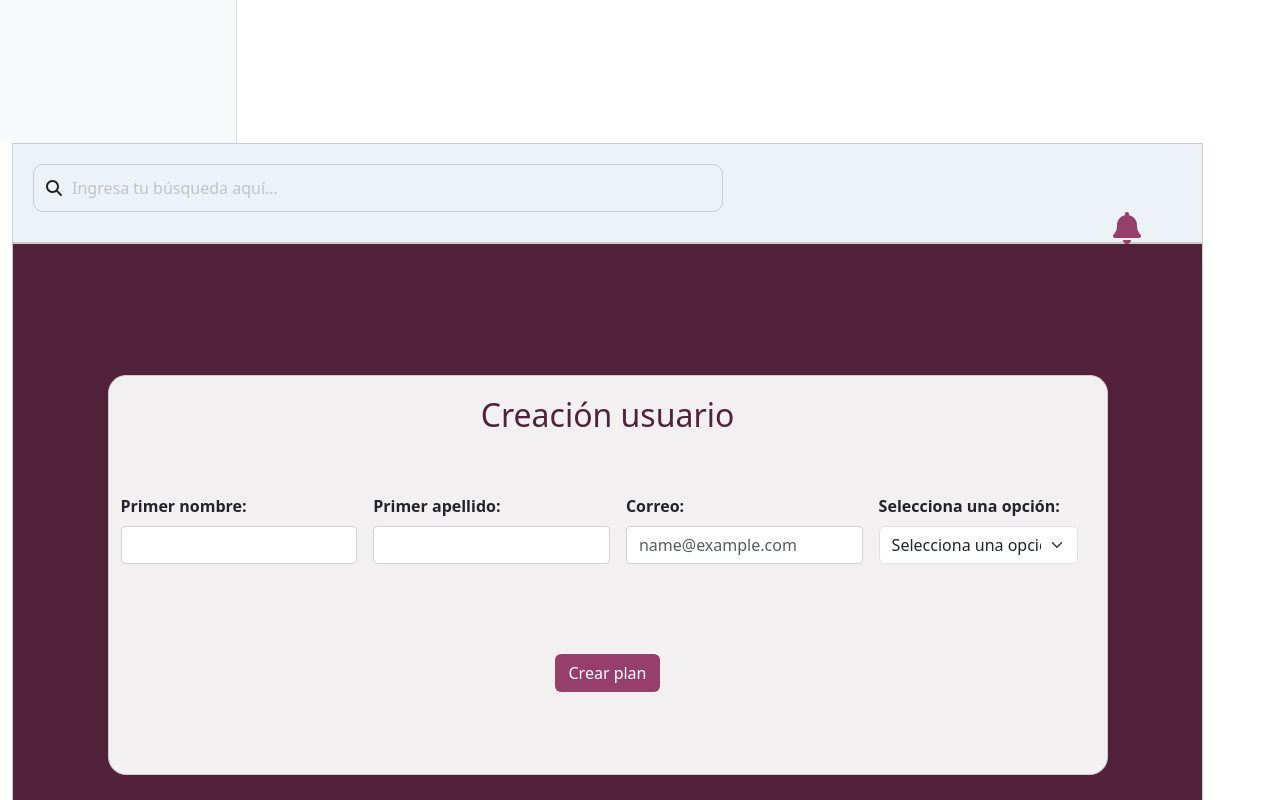
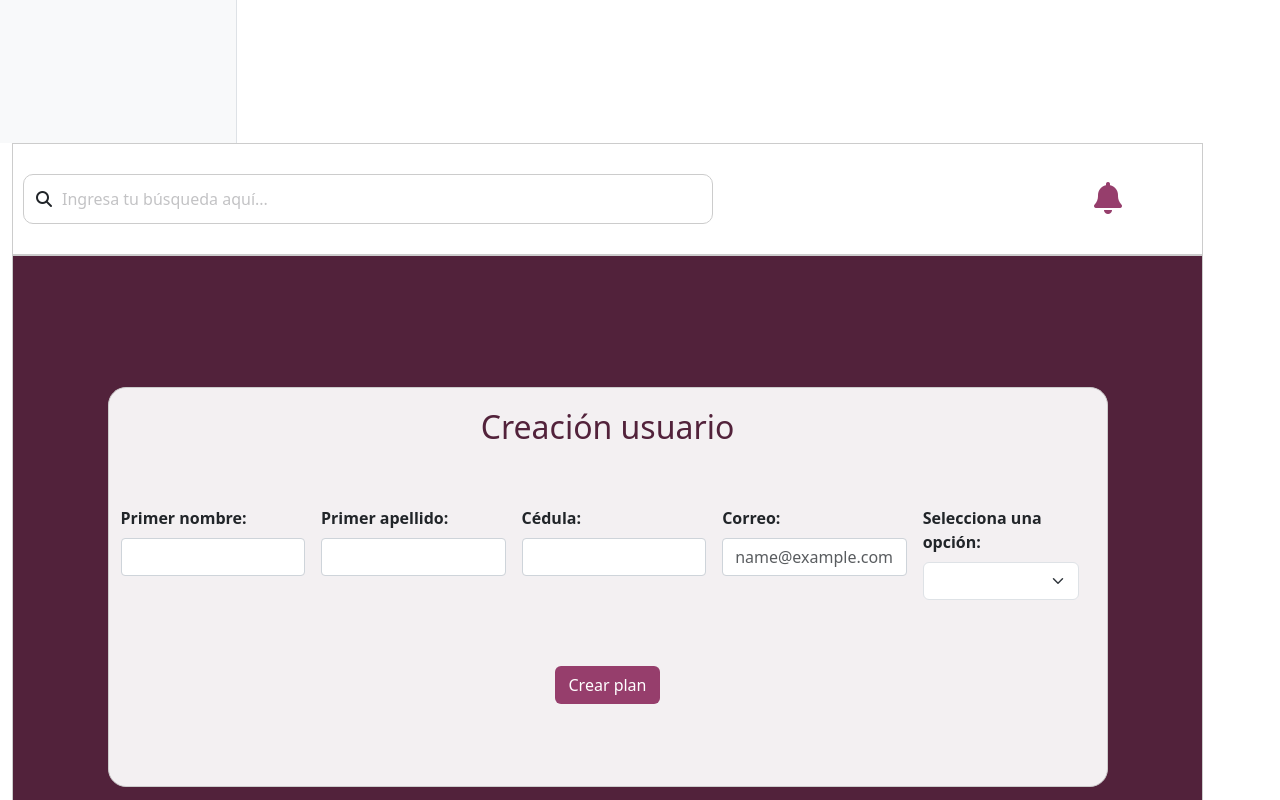
Before and after one commit to Wilermo/CanelaPlatformFrontMine, an Angular app: page /canela/usuarios in a window 1280 px wide. Shown: the part 621-1421 px from the top of the page. Built offline with nearby package versions, Linux system fonts and the light colour scheme.

Commit message:
Ajustes finales

```diff
--- a/src/app/components/usuarios/usuarios.component.html
+++ b/src/app/components/usuarios/usuarios.component.html
@@ -46,13 +46,22 @@
           </div>
 
             <div class="col-10">
-                <div class="col-3" style="width: 1191.005px;height: 100px;border: 1px solid #ccc;  align-items: center;">
-                    <div class="container-fluid " style="width: 690px; height: 48px; border: 1px solid #ccc;border-radius: 10px; margin-left: 20px;display: flex; align-items: center; ">
-                        <i class="fa-solid fa-magnifying-glass" style="margin-right: 10px;"></i>
-                        <span style="color: rgb(195, 195, 197);">Ingresa tu búsqueda aquí...</span>
+                <div class="col-12" style="width: 1191.005px; border: 1px solid #ccc; display: flex; flex-direction: row;">
+
+                    <!-- Contenedor del otro contenido -->
+                    <div class="container-fluid" style="width: 2000px;height: 50px; max-width: 690px; border: 1px solid #ccc; border-radius: 10px;margin-left:10px; margin-right: 10px; margin-top:30px ">
+                        <div style="display: flex; align-items: center; height: 48px;">
+                            <i class="fa-solid fa-magnifying-glass" style="margin-right: 10px;"></i>
+                            <span style="color: rgb(195, 195, 197);">Ingresa tu búsqueda aquí...</span>
+                        </div>
                     </div>
-                    <div style="margin-left: 1100px; margin-right: 20px;">
-                        <i class="fa-solid fa-bell" style="color: #963e6c; font-size: 2em; "></i>
+
+                    <div class="container-fluid" style="width: 100px;border-radius: 10px; margin-right: 20px; ">
+                        <div style="display: flex; align-items: center; height: 110px;">
+                            <div style="margin-left: auto; margin-right: 20px;">
+                                <i class="fa-solid fa-bell" style="color: #963e6c; font-size: 2em;"></i>
+                            </div>
+                        </div>
                     </div>
                 </div>
 
@@ -64,19 +73,25 @@
                             <div class="container-informacion">
                                 <div class="mb-3">
                                     <label for="exampleFormControlInput1" class="form-label">Primer nombre:</label><br>
-                                    <input type="email" class="form-control" id="entradaprimerNombre"><br>
+                                    <input type="email" class="form-control" id="entradaprimerNombre" [(ngModel)]="nuevoUsuarioAuth.firstName" name="nombre" required><br>
                                 </div>
                                 <div class="mb-3">
                                     <label for="exampleFormControlTextarea1" class="form-label">Primer apellido:</label><br>
-                                    <input type="email" class="form-control" id="entradaprimerApellido"><br>
+                                    <input type="email" class="form-control" id="entradaprimerApellido" [(ngModel)]="nuevoUsuarioAuth.lastName"
+                                    name="apellido" required><br>
+                                </div>
+                                <div class="mb-3">
+                                    <label for="exampleFormControlTextarea1" class="form-label">Cédula:</label><br>
+                                    <input type="email" class="form-control" id="entradacedula"><br>
                                 </div>
                                 <div class="mb-3">
                                     <label for="exampleFormControlTextarea1" class="form-label">Correo:</label><br>
-                                    <input type="email" class="form-control" id="entradacorreo" placeholder="name@example.com" ><br>
+                                    <input type="email" class="form-control" id="entradacorreo"[(ngModel)]="nuevoUsuarioAuth.email"
+                                    name="correo" required placeholder="name@example.com" ><br>
                                 </div>
                                 <div class="mb-3">
                                     <label for="exampleFormControlSelect1" class="form-label">Selecciona una opción:</label>
-                                    <select class="form-select" id="exampleFormControlSelect1">
+                                    <select class="form-select" id="entradarol" [(ngModel)]="nuevoUsuarioAuth.role" name="rol">
                                         <option selected disabled>Selecciona una opción</option>
                                         <option value="Marketing">Marketing</option>
                                         <option value="Soporte">Soporte</option>
--- a/src/app/components/usuarios/usuarios.component.ts
+++ b/src/app/components/usuarios/usuarios.component.ts
@@ -4,6 +4,8 @@ import { ActivatedRoute, Router } from '@angular/router';
 
 import { UsuarioPermisoDto } from 'src/app/model/usuario-permiso-dto';
 import { UsuarioRegistroDto } from 'src/app/model/usuario-registro-dto';
+import { User } from 'src/app/shared/model/auth/user';
+import { UserService } from '../../shared/model/user.service';
 @Component({
   selector: 'app-usuarios',
   templateUrl: './usuarios.component.html',
@@ -12,10 +14,12 @@ import { UsuarioRegistroDto } from 'src/app/model/usuario-registro-dto';
 export class UsuariosComponent {
   constructor(
     private registroUsuarioService: RegistroUsuarioService,
-    private router: Router
+    private router: Router,
+    private userService: UserService
   ) {}
 
   nuevoUsuario: UsuarioRegistroDto | undefined;
+  nuevoUsuarioAuth: User = new User();
 
   guardar() {
     let primerNombre = (<HTMLInputElement>(
@@ -24,8 +28,14 @@ export class UsuariosComponent {
     let primerApellido = (<HTMLInputElement>(
       document.getElementById('entradaprimerApellido')
     )).value;
+    let cedula = parseInt(
+      (<HTMLInputElement>document.getElementById('entradacedula')).value
+    );
+
     let correo = (<HTMLInputElement>document.getElementById('entradacorreo'))
       .value;
+
+    let rol = (<HTMLInputElement>document.getElementById('entradarol')).value;
 
     if (
       primerNombre != undefined &&
@@ -33,12 +43,17 @@ export class UsuariosComponent {
       primerApellido != undefined &&
       primerApellido != '' &&
       correo != undefined &&
-      correo != ''
+      correo != '' &&
+      cedula != undefined &&
+      rol != '' &&
+      rol != undefined
     ) {
       this.nuevoUsuario = new UsuarioRegistroDto(
         primerNombre,
         primerApellido,
-        correo
+        cedula,
+        correo,
+        rol
       );
       this.registroUsuarioService
         .guardarUsuario(this.nuevoUsuario)
@@ -46,4 +61,25 @@ export class UsuariosComponent {
     } else {
     }
   }
+
+  enviarDatos(): void {
+    const token = localStorage.getItem('token');
+    if (token) {
+      console.log('Datos que se envían:', this.nuevoUsuarioAuth);
+      this.userService
+        .createUser(this.nuevoUsuarioAuth, this.nuevoUsuarioAuth.role, token)
+        .subscribe({
+          next: (data) => {
+            console.log('Respuesta recibida:', data);
+            this.router.navigate(['/users']);
+          },
+          error: (err) => {
+            console.error('Error al enviar datos:', err);
+          },
+        });
+    } else {
+      console.error('No se encontró el token de autenticación');
+      this.router.navigate(['/login']);
+    }
+  }
 }
--- a/src/app/model/usuario-permiso-dto.ts
+++ b/src/app/model/usuario-permiso-dto.ts
@@ -1,7 +1,7 @@
 export class UsuarioPermisoDto {
   constructor(
-    public FirstName: string,
-    public LastName: string,
+    public firstname: string,
+    public surname: string,
     public id: number
   ) {}
 }
--- a/src/app/model/usuario-registro-dto.ts
+++ b/src/app/model/usuario-registro-dto.ts
@@ -4,6 +4,6 @@ export class UsuarioRegistroDto {
     public surname: string,
     public cedula: number,
     public email: string,
-    public rol: string[]
+    public rol: string
   ) {}
 }
--- a/src/app/service/permisos-usuario.service.ts
+++ b/src/app/service/permisos-usuario.service.ts
@@ -16,6 +16,8 @@ export class PermisosUsuarioService {
   constructor(private http: HttpClient) {}
 
   findAllUsers(): Observable<UsuarioPermisoDto[]> {
-    return this.http.get<UsuarioPermisoDto[]>(`URL_DEL_BACKEND/usuario/list`);
+    return this.http.get<UsuarioPermisoDto[]>(
+      'http://localhost:8080/canelaUser/getUsers'
+    );
   }
 }
--- a/src/app/shared/model/auth/user.ts
+++ b/src/app/shared/model/auth/user.ts
@@ -1,9 +1,37 @@
-export interface User {
-    id?: string | null;
-    firstName: string;
-    lastName: string;
-    email:string;
-    username: string;
-    password: string;
-    role: string;
+export class User {
+  public id?: string | null = null;
+  public firstName: string = '';
+  public lastName: string = '';
+  public email: string = '';
+  public username: string = '';
+  public password: string = '';
+  public role: string = '';
+
+  constructor();
+  constructor(
+    firstName: string,
+    lastName: string,
+    email: string,
+    role: string,
+    id?: string,
+    username?: string,
+    password?: string
+  );
+  constructor(
+    firstName?: string,
+    lastName?: string,
+    email?: string,
+    role?: string,
+    id?: string,
+    username?: string,
+    password?: string
+  ) {
+    if (firstName) this.firstName = firstName;
+    if (lastName) this.lastName = lastName;
+    if (email) this.email = email;
+    if (role) this.role = role;
+    if (id) this.id = id;
+    if (username) this.username = username;
+    if (password) this.password = password;
   }
+}
--- /dev/null
+++ b/src/app/shared/model/user.service.ts
@@ -0,0 +1,25 @@
+import { Injectable } from '@angular/core';
+import { HttpClient, HttpHeaders } from '@angular/common/http';
+import { Observable } from 'rxjs';
+import { environment } from '../../../environments/environment';
+import { User } from './auth/user'; // Asegúrate de que la ruta de importación es correcta
+
+@Injectable({
+  providedIn: 'root',
+})
+export class UserService {
+  constructor(private http: HttpClient) {}
+
+  // Método para crear un usuario con un token Bearer
+  createUser(user: User, role: string, token: string): Observable<User> {
+    const url = `${environment.authURL}/${role}`;
+
+    // Crear los headers necesarios para la autorización
+    const headers = new HttpHeaders({
+      'Content-Type': 'application/json',
+      Authorization: `Bearer ${token}`,
+    });
+
+    return this.http.post<User>(url, user, { headers });
+  }
+}
```
Also changed, not shown: src/app/components/gestion-planes/gestion-planes.component.html (+13 -6 lines), src/app/components/login/login.component.ts (+6 -8 lines), src/app/components/permisos-usuario/permisos-usuario.component.html (+17 -6 lines), 1 other file (tests, documents, lock files or other folders).
